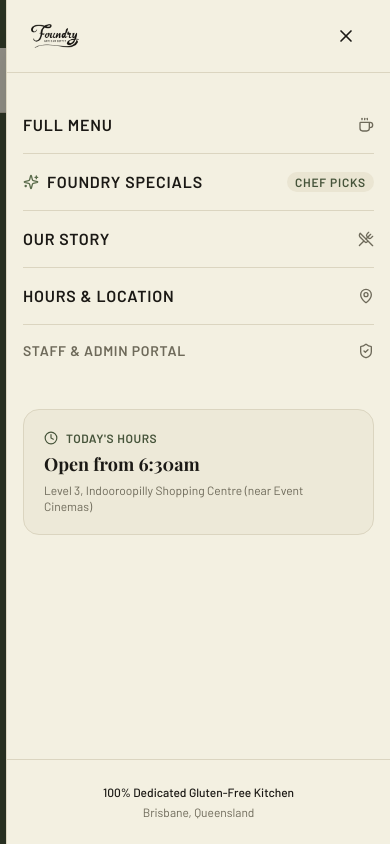
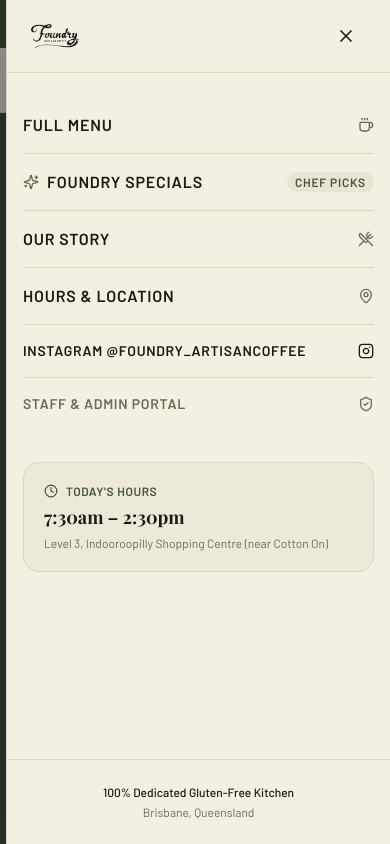
Before and after one commit to OmniTx/ideal-fiesta, a Next.js app: page / in a window 390 px wide. Both pictures are taken after a click on the button "Open menu navigation". Shown: the top 844 px of the page. Built offline with nearby package versions, Linux system fonts and the light colour scheme; no server answers; the database is empty.

Commit message:
fix(brand): update Instagram URL to @foundry_artisancoffee and connect drawer hours

```diff
--- a/components/shop/shop-footer.tsx
+++ b/components/shop/shop-footer.tsx
@@ -31,13 +31,13 @@
             </p>
             <div className="flex items-center gap-3 pt-2">
               <Link
-                href="https://instagram.com"
+                href="https://www.instagram.com/foundry_artisancoffee/"
                 target="_blank"
                 rel="noopener noreferrer"
                 className="flex items-center gap-1.5 text-xs text-[#cfc9b4] hover:text-[#f3f0e1]"
               >
                 <Instagram className="h-4 w-4" />
-                <span>@foundryartisancoffee</span>
+                <span>@foundry_artisancoffee</span>
               </Link>
             </div>
           </div>
--- a/components/shop/shop-header.tsx
+++ b/components/shop/shop-header.tsx
@@ -15,8 +15,10 @@
   ShieldCheck,
   Coffee,
 } from "lucide-react";
+import { useStoreSettings } from "@/lib/hooks/use-store-settings";
 
 export function ShopHeader() {
+  const { openingHours } = useStoreSettings();
   const [drawerOpen, setDrawerOpen] = React.useState(false);
   const pathname = usePathname();
 
@@ -113,7 +115,7 @@
             </Link>
 
             <Link
-              href="https://instagram.com"
+              href="https://www.instagram.com/foundry_artisancoffee/"
               target="_blank"
               rel="noopener noreferrer"
               className="grid h-10 w-10 place-items-center rounded-full text-[#1b1915] transition hover:bg-[#eae5d2]"
@@ -217,6 +219,16 @@
                 <MapPin className="h-4 w-4 text-[#6e6a5a]" />
               </Link>
               <Link
+                href="https://www.instagram.com/foundry_artisancoffee/"
+                target="_blank"
+                rel="noopener noreferrer"
+                onClick={() => setDrawerOpen(false)}
+                className="flex items-center justify-between py-4 text-sm font-semibold tracking-wider uppercase text-[#1b1915] hover:text-[#46543a]"
+              >
+                <span>Instagram @foundry_artisancoffee</span>
+                <Instagram className="h-4 w-4" />
+              </Link>
+              <Link
                 href="/admin"
                 onClick={() => setDrawerOpen(false)}
                 className="flex items-center justify-between py-4 text-sm font-semibold tracking-wider uppercase text-[#6e6a5a] hover:text-[#1b1915]"
@@ -233,10 +245,12 @@
                 <span>Today&apos;s Hours</span>
               </div>
               <p className="mt-1 font-display text-lg font-bold text-[#1b1915]">
-                Open from 6:30am
+                {openingHours.rows.length > 0
+                  ? openingHours.rows[0].value
+                  : "7:30am – 2:30pm"}
               </p>
               <p className="mt-1 text-xs text-[#6e6a5a]">
-                Level 3, Indooroopilly Shopping Centre (near Event Cinemas)
+                Level 3, Indooroopilly Shopping Centre (near Cotton On)
               </p>
             </div>
           </div>
```
